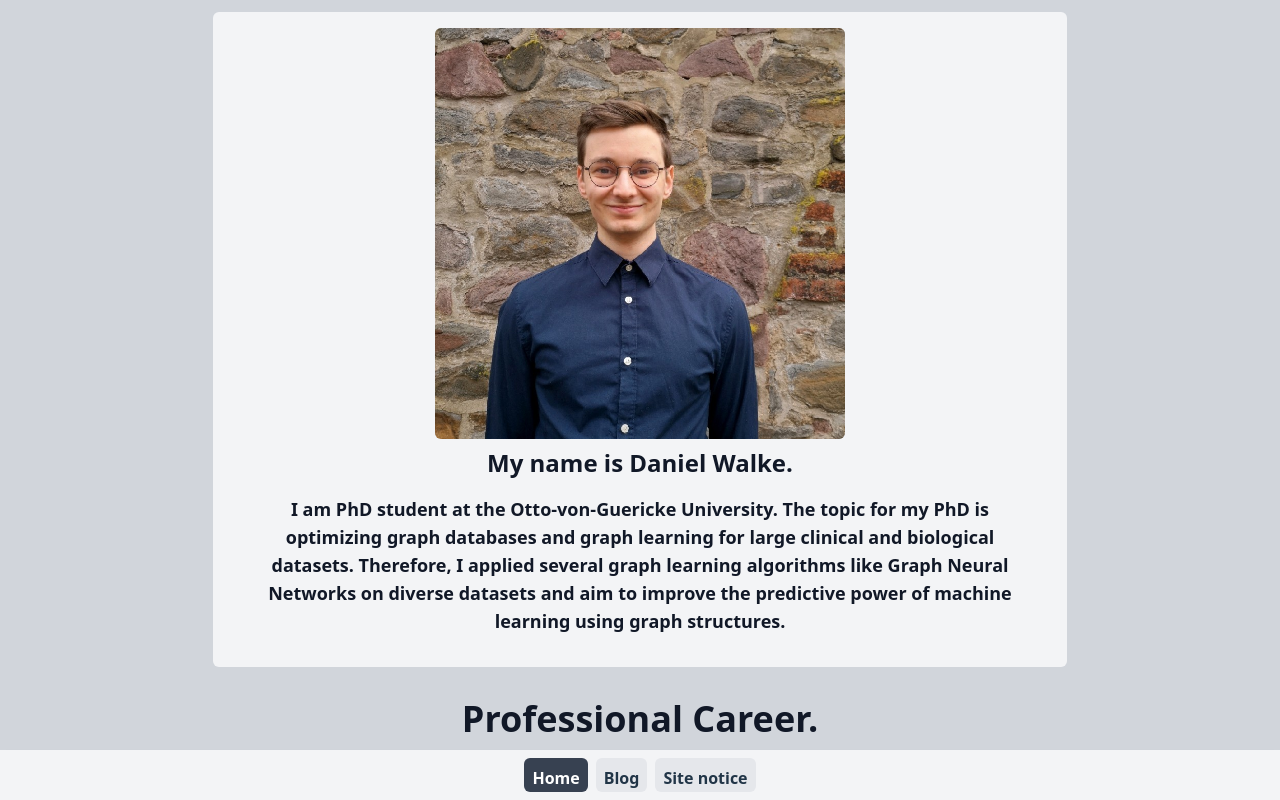
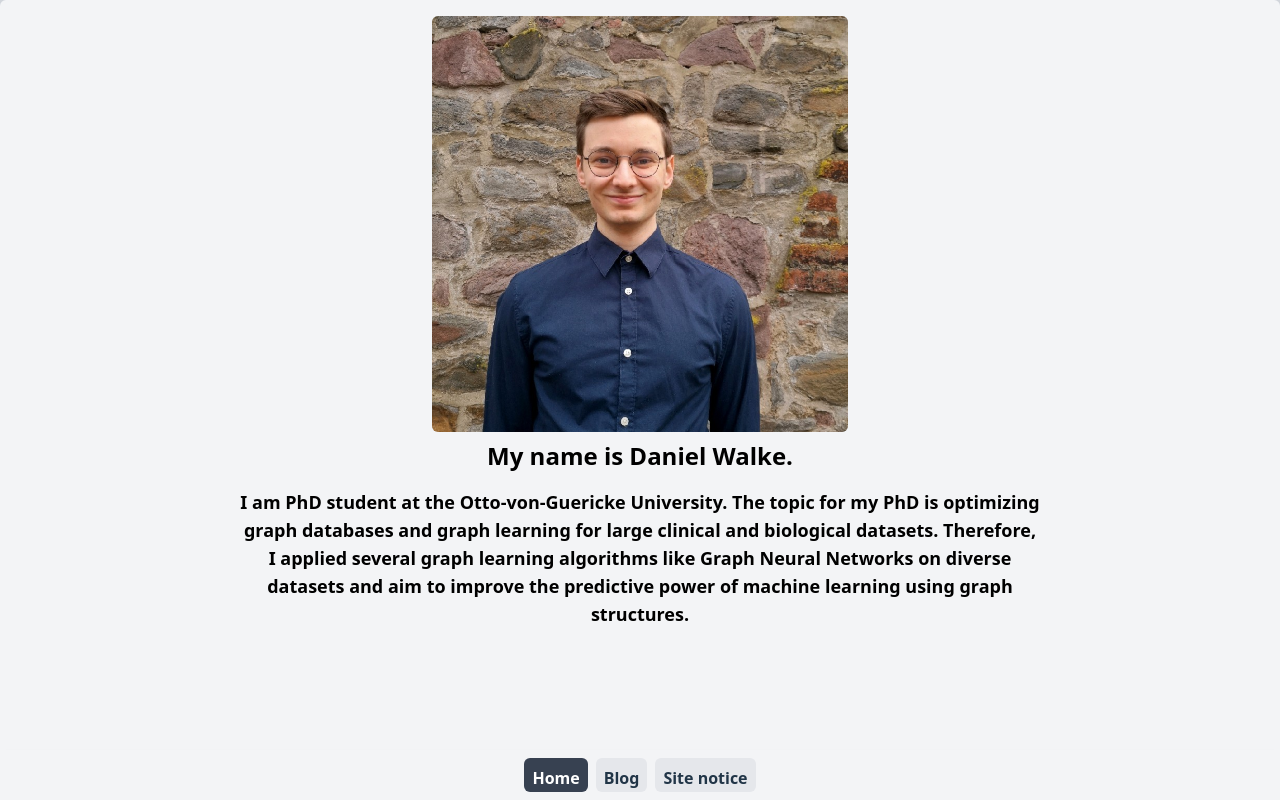
Before and after one commit to danielwalke/danielwalke.github.io, a Vue app: page / in a window 1280 px wide. Built offline with nearby package versions, Linux system fonts and the light colour scheme.

Commit message:
overworked style

```diff
--- a/src/components/blog/Intro.vue
+++ b/src/components/blog/Intro.vue
@@ -1,17 +1,19 @@
 <template>
-<div class="flex justify-center text-gray-900 h-full">
-  <div class="lg:w-2/3 h-full pt-3 overflow-y-auto">
-    <div class="bg-gray-100 rounded-md p-4 mb-4">
+    <div class="bg-gray-100 rounded-md p-4 mb-4 text-black h-screen">
       <div class="flex justify-center">
-        <img class="bg-gray-600 w-2/4 mb-2 rounded-md" src="../../assets/profile_img.jpeg" alt="Bild"/>
+        <img class="bg-gray-600 w-1/3 mb-2 rounded-md" src="../../assets/profile_img.jpeg" alt="Bild"/>
       </div>
       <h1 class="font-bold text-2xl text-center"> My name is Daniel Walke. </h1>
-      <p class="text-center text-lg font-bold p-4">
-        I am PhD student at the Otto-von-Guericke University. The topic for my PhD is optimizing graph databases and graph learning for
-        large clinical and biological datasets. Therefore, I applied several graph learning algorithms like Graph Neural Networks
-        on diverse datasets and aim to improve the predictive power of machine learning using graph structures.
-      </p>
+      <div class="flex justify-center">
+        <p class="text-center text-lg font-bold p-4 w-2/3">
+          I am PhD student at the Otto-von-Guericke University. The topic for my PhD is optimizing graph databases and graph learning for
+          large clinical and biological datasets. Therefore, I applied several graph learning algorithms like Graph Neural Networks
+          on diverse datasets and aim to improve the predictive power of machine learning using graph structures.
+        </p>
+      </div>
     </div>
+  <div class="flex justify-center text-gray-900 h-full">
+  <div class="lg:w-2/3 pt-3">
 
     <h4 class="subsection-header">Professional Career.</h4>
 
```
